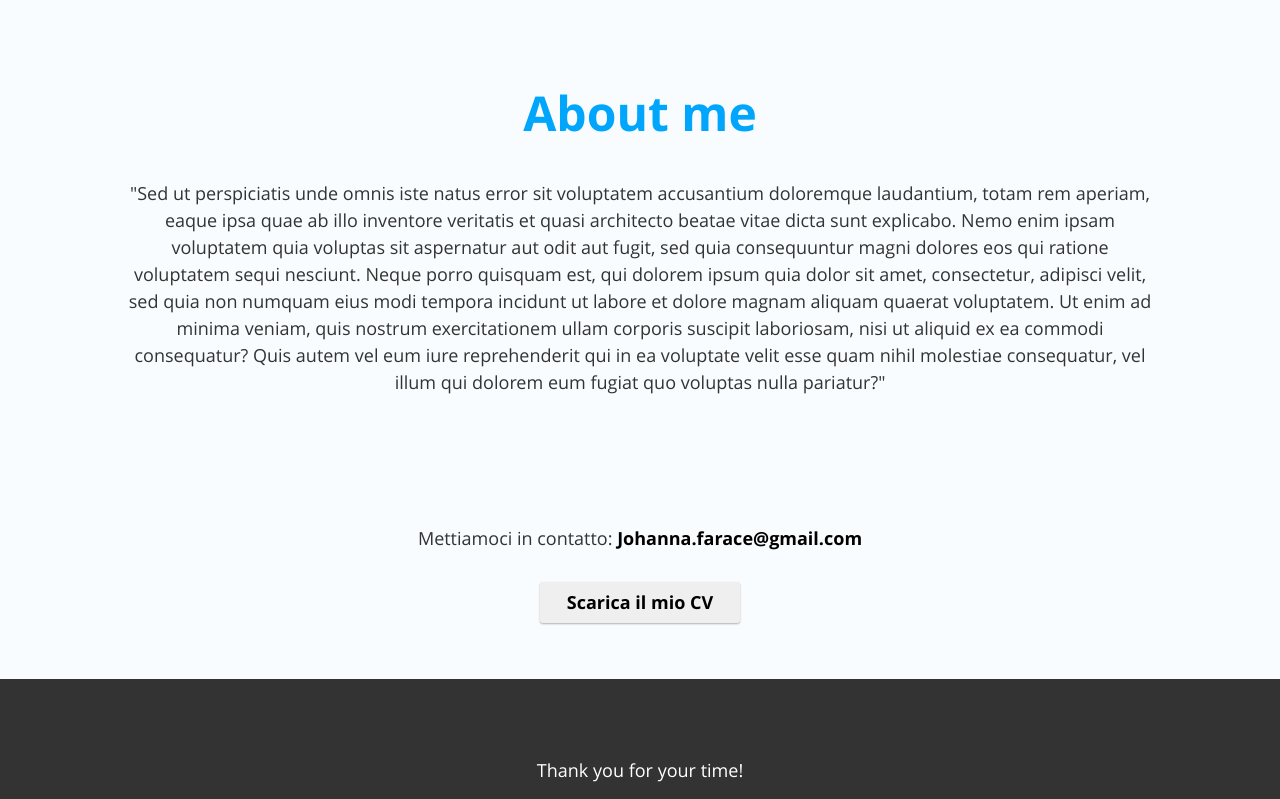
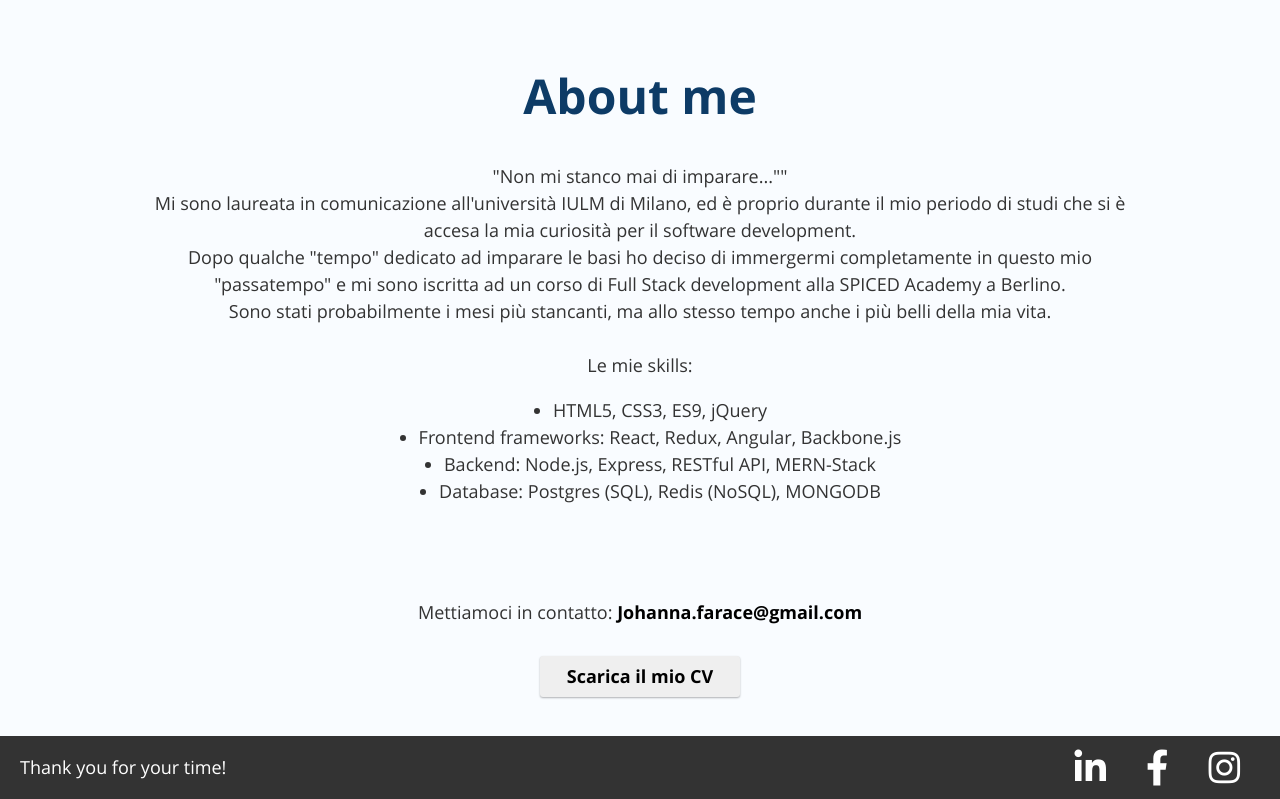
Before and after one commit to Jo-FRC/Portfolio, a web app: file index.html in a window 1280 px wide. Shown: the part 801-1600 px from the top of the page. Run offline with its HTML, style and script files only (its server is not run), Linux system fonts and the light colour scheme; some libraries are stand-ins or nearby versions.

Commit message:
footer & links

```diff
--- a/index.html
+++ b/index.html
@@ -14,7 +14,7 @@
 
           <i class="fas fa-code fa-3x rocky-dashed animate-pop-in"></i>
           <h1 class="header-title animate-pop-in">Ciao, sono Johanna</h1>
-          <h3 class="header-subtitle animate-pop-in">Ho 26 anni, vivio a Capri e sono  una <span>Full Stack developer</span></h3>
+          <h3 class="header-subtitle animate-pop-in">Ho 26 anni, vivo Capri e sono una <span>Full Stack developer</span></h3>
           <p class=" animate-pop-in header-button"><a href="https://github.com/Jo-FRC" target="_blank"><i class="fab fa-github fa-3x anim"></i></a></p>
 
 
@@ -43,9 +43,20 @@
     <section class="grid-container">
 
       <div class="text-wrapper" style="--text-color: #fff;">
-        <div class="tex-top">
+        <div class="text-top">
           <h1 class="fade-from-left section-title">About me</h1>
-          <p class="fade-from-top inner-text-wrapper">"Sed ut perspiciatis unde omnis iste natus error sit voluptatem accusantium doloremque laudantium, totam rem aperiam, eaque ipsa quae ab illo inventore veritatis et quasi architecto beatae vitae dicta sunt explicabo. Nemo enim ipsam voluptatem quia voluptas sit aspernatur aut odit aut fugit, sed quia consequuntur magni dolores eos qui ratione voluptatem sequi nesciunt. Neque porro quisquam est, qui dolorem ipsum quia dolor sit amet, consectetur, adipisci velit, sed quia non numquam eius modi tempora incidunt ut labore et dolore magnam aliquam quaerat voluptatem. Ut enim ad minima veniam, quis nostrum exercitationem ullam corporis suscipit laboriosam, nisi ut aliquid ex ea commodi consequatur? Quis autem vel eum iure reprehenderit qui in ea voluptate velit esse quam nihil molestiae consequatur, vel illum qui dolorem eum fugiat quo voluptas nulla pariatur?"</p>
+          <p class="fade-from-top inner-text-wrapper">"Non mi stanco mai di imparare...""<br />
+            Mi sono laureata in comunicazione all'università IULM di Milano, ed è proprio durante il mio periodo di studi che si è accesa la mia curiosità per il software development. <br />
+            Dopo qualche "tempo" dedicato ad imparare le basi ho deciso di immergermi completamente in questo mio "passatempo" e mi sono iscritta ad un corso di Full Stack development alla SPICED Academy a Berlino. <br />
+            Sono stati probabilmente i mesi più stancanti, ma allo stesso tempo anche i più belli della mia vita.<br /><br />
+            Le mie skills:
+          </p>
+          <ul class="skills">
+            <li>HTML5, CSS3, ES9, jQuery</li>
+            <li>Frontend frameworks: React, Redux, Angular, Backbone.js</li>
+            <li>Backend: Node.js, Express, RESTful API, MERN-Stack</li>
+            <li>Database: Postgres (SQL), Redis (NoSQL), MONGODB</li>
+          </ul>
         </div>
       <div class="links">
         <p>Mettiamoci in contatto: <a class="mail" href="mailto:johanna.farace@gmail.com">Johanna.farace@gmail.com</a></p>
@@ -59,8 +70,11 @@
       <footer>
         <p>Thank you for your time!</p>
 
-          <!-- <a href="https://www.linkedin.com/in/johanna-farace/" target="_blank"><i class="fa fa-linkedin-square fa-2x"></i></a>
-          <a href="https://www.facebook.com/Johanna.the.first" target="_blank"><i class="fa fa-facebook-square fa-2x"></i></a> -->
+        <div class="social">
+          <a href="https://www.linkedin.com/in/johanna-farace/" target="_blank"><i class="fab fa-linkedin-in fa-2x"></i></i></a>
+          <a href="https://www.facebook.com/Johanna.the.first" target="_blank"><i class="fab fa-facebook-f fa-2x"></i></a>
+          <a href="https://www.instagram.com/johannafarace/" target="_blank"><i class="fab fa-instagram fa-2x"></i></a>
+        </div>
 
       </footer>
     </section>
--- a/stylesheets/header.css
+++ b/stylesheets/header.css
@@ -24,7 +24,7 @@ header {
   -webkit-perspective: 100px;
 
           perspective: 100px;
-  color: #0077b6;
+  color: #0d3b66;
 }
 
 header:before {
@@ -368,5 +368,5 @@ a {
 }
 
 span {
-  color: #ffa69e;
+  color: #0d3b66;
 }
--- a/stylesheets/main.css
+++ b/stylesheets/main.css
@@ -119,73 +119,20 @@ a:hover {
 }
 
 footer {
-    height: 5vh;
+
     background: #333;
     color: #fff;
-    padding: 6rem;
-    text-align: center;
-
+    padding: 0 2rem;
+    display: flex;
+    flex-direction: row;
+    justify-content: space-between;
 }
 footer a {
     color: #fff;
 }
-footer ul {
-    margin: 0;
-    padding: 0;
-}
-footer li {
-    display: inline-block;
-    margin: 0;
-}
-footer li:before {
-    content: "\2022 \A0";
-}
-footer li:first-child:before {
-    content: "";
-}
+
 /* Custom styling for the content */
-/* .rocky-image {
-    width: 100%;
-    max-width: 54rem;
-}
-.badge {
-    border-radius: 50%;
-    background: green;
-    display: flex;
-    flex-shrink: 0;
-    height: 10rem;
-    justify-content: center;
-    align-items: center;
-    margin: 0 auto;
-    min-width: 10rem;
-    width: 10rem;
-    position: relative;
-    box-shadow: 0 .2rem .1rem .1rem rgba(0,0,0,0.2);
-}
-.badge:before {
-    border-radius: 50%;
-    content: "";
-    position: absolute;
-    top: 2.5px;
-    right: 2.5px;
-    bottom: 2.5px;
-    left: 2.5px;
-    border: 6px solid #fff;
-}
-.badge.first {
-    background: red;
-}
-.badge.third {
-    background: yellow;
-} */
-/* .rocky-badge {
-    height: 70px;
-    z-index: 10;
-}
-.rocky-image-small {
-    width: 150%;
-    margin-left: -2rem;
-} */
+
 .calls-to-action {
     margin: 8rem 0 16rem;
 }
@@ -218,13 +165,24 @@ footer li:first-child:before {
 
 .section-title {
     text-align: center;
-    color: #00a6fb;
+    color: #0d3b66;
 }
 
 .inner-text-wrapper {
   text-align: center;
   padding-left: 10%;
   padding-right: 10%;
+}
+
+.text-top {
+  text-align: center;
+  align-items: center;
+}
+
+.skills {
+  display: flex;
+  flex-direction: column;
+  align-items: center;
 }
 
 .button {
@@ -283,3 +241,19 @@ color: #ff686b;
     width: 100%;
 
 }
+
+.social {
+  display: flex;
+  align-items: center;
+  flex-direction: row;
+  justify-content: space-between;
+}
+
+.social a {
+  padding: 0 2rem;
+  transition: all .2s ease-in-out;
+}
+
+.social a:hover {
+  color: #ff686b;
+}
```
